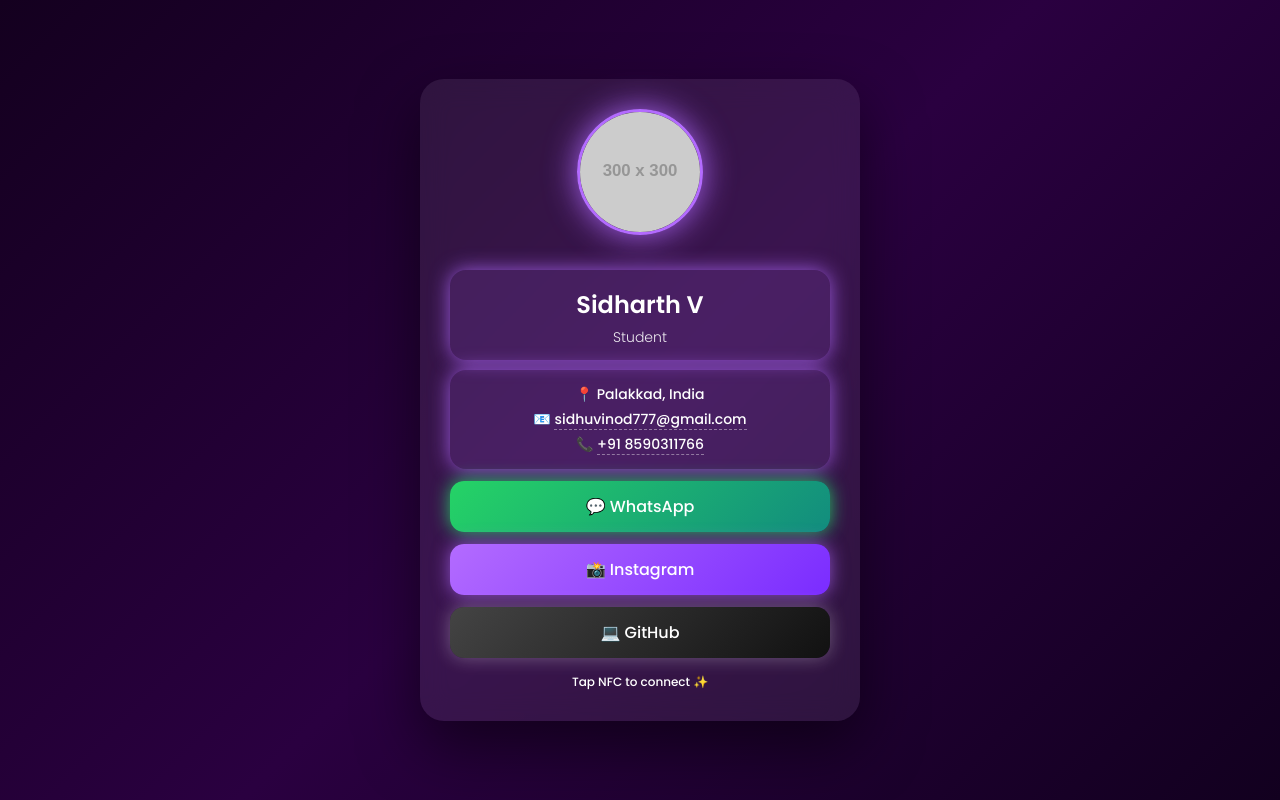
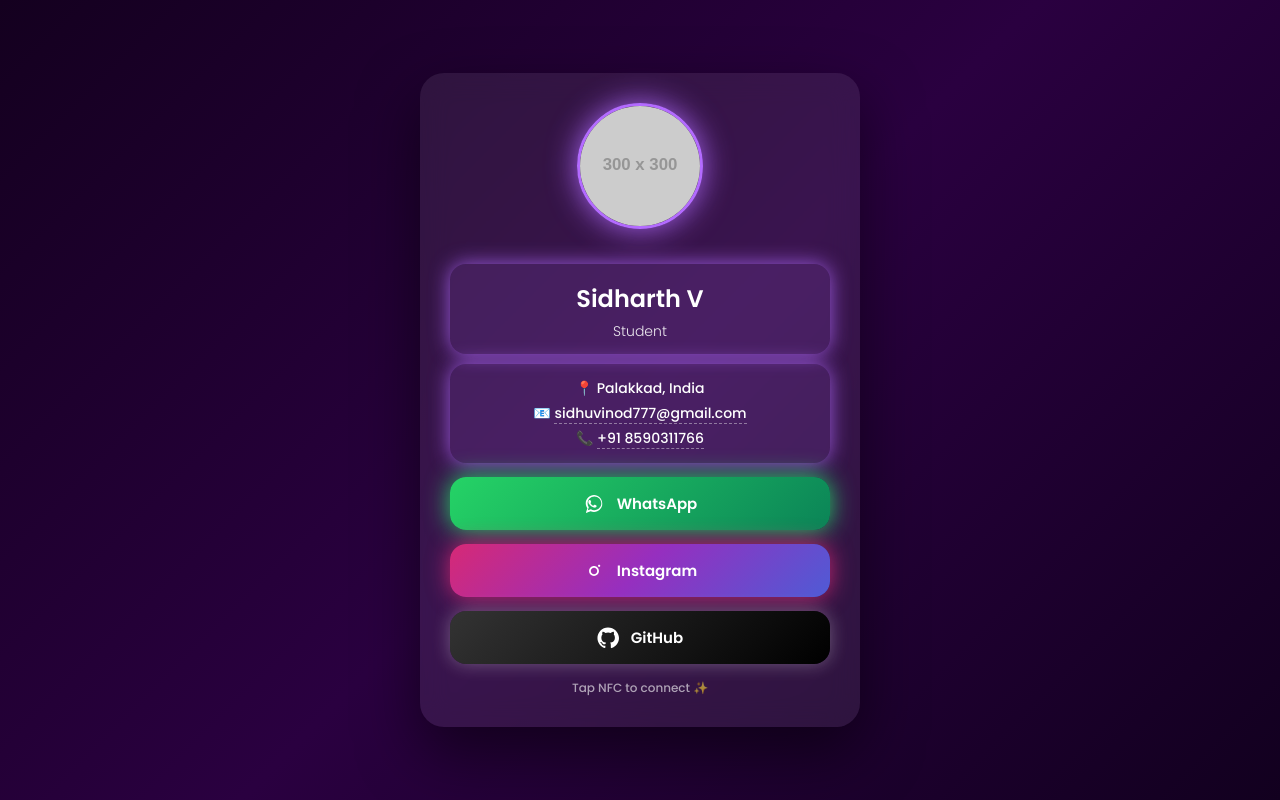
Before and after one commit to Ghost8911/My-Profile, a plain HTML site: page index.html in a window 1280 px wide. Drawn offline with Linux system fonts and the light colour scheme; placeholder pictures from the web are drawn by us.

Commit message:
Update index.html

```diff
--- a/index.html
+++ b/index.html
@@ -28,21 +28,16 @@ body {
     max-width: 380px;
     text-align: center;
     box-shadow: 0 25px 60px rgba(0,0,0,0.5);
-    transition: transform 0.15s ease;
 }
 
+/* Profile */
 .profile-img {
     width: 120px;
     height: 120px;
     border-radius: 50%;
     border: 3px solid #b36bff;
     margin-bottom: 18px;
-    animation: glowPulse 3s infinite ease-in-out;
-}
-
-@keyframes glowPulse {
-    0%,100% { box-shadow: 0 0 20px rgba(179,107,255,0.6); }
-    50% { box-shadow: 0 0 35px rgba(179,107,255,1); }
+    box-shadow: 0 0 30px rgba(179,107,255,0.9);
 }
 
 .glow-box {
@@ -53,17 +48,8 @@ body {
     margin: 10px 0;
 }
 
-h1 {
-    margin: 5px 0;
-    font-size: 24px;
-}
-
-h2 {
-    margin: 0;
-    font-size: 14px;
-    font-weight: 300;
-    opacity: 0.9;
-}
+h1 { margin: 5px 0; font-size: 24px; }
+h2 { margin: 0; font-size: 14px; font-weight: 300; opacity: 0.9; }
 
 .info {
     font-size: 14px;
@@ -76,58 +62,44 @@ h2 {
     border-bottom: 1px dashed rgba(255,255,255,0.4);
 }
 
-/* LINKS */
+/* Buttons */
 .links a {
-    display: block;
+    display: flex;
+    align-items: center;
+    justify-content: center;
+    gap: 12px;
     text-decoration: none;
     color: #fff;
-    padding: 13px;
-    border-radius: 14px;
-    margin: 12px 0;
-    font-weight: 500;
-    position: relative;
-    overflow: hidden;
-    transition: transform 0.3s ease, box-shadow 0.3s ease;
+    padding: 15px;
+    border-radius: 16px;
+    margin: 14px 0;
+    font-weight: 600;
+    font-size: 15px;
+}
+
+/* WhatsApp */
+.whatsapp {
+    background: linear-gradient(135deg, #25D366, #0b8457);
+    box-shadow: 0 0 25px rgba(37,211,102,1);
 }
 
 /* Instagram */
 .instagram {
-    background: linear-gradient(135deg, #b36bff, #7a2cff);
-    box-shadow: 0 0 18px rgba(179,107,255,0.7);
-}
-
-/* WhatsApp FIX */
-.whatsapp {
-    background: linear-gradient(135deg, #25D366, #128C7E);
-    box-shadow: 0 0 18px rgba(37,211,102,0.9);
-}
-
-.whatsapp:hover {
-    box-shadow: 0 15px 30px rgba(37,211,102,1);
+    background: linear-gradient(135deg, #d62976, #962fbf, #4f5bd5);
+    box-shadow: 0 0 22px rgba(214,41,118,0.9);
 }
 
 /* GitHub */
 .github {
-    background: linear-gradient(135deg, #444, #111);
+    background: linear-gradient(135deg, #333, #000);
     box-shadow: 0 0 18px rgba(255,255,255,0.3);
 }
 
-.links a:hover {
-    transform: translateY(-3px);
-}
-
-/* Ripple */
-.links a::after {
-    content: '';
-    position: absolute;
-    inset: 0;
-    background: rgba(255,255,255,0.15);
-    opacity: 0;
-    transition: opacity 0.3s;
-}
-
-.links a:active::after {
-    opacity: 1;
+/* Icons */
+.icon {
+    width: 22px;
+    height: 22px;
+    fill: #fff;
 }
 
 footer {
@@ -135,32 +107,21 @@ footer {
     font-size: 12px;
     opacity: 0.6;
 }
-
-/* Scroll animation */
-.animate {
-    opacity: 0;
-    transform: translateY(30px);
-    transition: all 0.8s ease;
-}
-
-.animate.show {
-    opacity: 1;
-    transform: translateY(0);
-}
 </style>
 </head>
 
 <body>
 
 <div class="card">
-    <img src="https://via.placeholder.com/300" class="profile-img animate">
 
-    <div class="glow-box animate">
+    <img src="https://via.placeholder.com/300" class="profile-img">
+
+    <div class="glow-box">
         <h1>Sidharth V</h1>
         <h2>Student</h2>
     </div>
 
-    <div class="glow-box info animate">
+    <div class="glow-box info">
         📍 Palakkad, India <br>
         📧 <a class="touch-link" href="mailto:sidhuvinod777@gmail.com">
             sidhuvinod777@gmail.com
@@ -171,50 +132,39 @@ footer {
     </div>
 
     <div class="links">
-        <a class="animate whatsapp"
-           href="https://wa.me/918590311766"
-           target="_blank">
-           💬 WhatsApp
+
+        <!-- WhatsApp -->
+        <a class="whatsapp" href="https://wa.me/918590311766" target="_blank">
+            <svg class="icon" viewBox="0 0 32 32">
+                <path d="M19.11 17.94c-.29-.15-1.72-.85-1.99-.95-.27-.1-.47-.15-.67.15-.2.29-.77.95-.95 1.15-.17.2-.35.22-.64.07-.29-.15-1.22-.45-2.32-1.43-.86-.77-1.44-1.72-1.61-2.01-.17-.29-.02-.45.13-.6.13-.13.29-.35.44-.52.15-.17.2-.29.29-.49.1-.2.05-.37-.02-.52-.07-.15-.67-1.61-.92-2.21-.24-.57-.48-.49-.67-.5h-.57c-.2 0-.52.07-.79.37-.27.29-1.04 1.01-1.04 2.47 0 1.46 1.06 2.87 1.21 3.07.15.2 2.09 3.2 5.06 4.49.71.31 1.26.49 1.69.63.71.23 1.36.2 1.87.12.57-.08 1.72-.7 1.97-1.37.24-.67.24-1.24.17-1.37-.07-.12-.27-.2-.56-.35z"/>
+                <path d="M16.02 3C9.39 3 4 8.39 4 15.02c0 2.65.87 5.1 2.34 7.08L4 29l7.1-2.29a12 12 0 0 0 4.92 1.01h.01c6.63 0 12.02-5.39 12.02-12.02C28.05 8.39 22.66 3 16.02 3zm0 22.02c-1.57 0-3.11-.42-4.46-1.22l-.32-.19-4.21 1.35 1.38-4.1-.21-.33a9.97 9.97 0 0 1-1.56-5.5c0-5.51 4.48-9.99 9.99-9.99 5.51 0 9.99 4.48 9.99 9.99 0 5.51-4.48 9.99-9.99 9.99z"/>
+            </svg>
+            WhatsApp
         </a>
 
-        <a class="animate instagram"
-           href="https://www.instagram.com/d_evil_2011"
-           target="_blank">
-           📸 Instagram
+        <!-- Instagram -->
+        <a class="instagram" href="https://www.instagram.com/d_evil_2011" target="_blank">
+            <svg class="icon" viewBox="0 0 448 512">
+                <path d="M224.1 141c-63.6 0-114.9 51.3-114.9 114.9s51.3 114.9 114.9 114.9S339 319.5 339 255.9 287.7 141 224.1 141zm0 189.6c-41.1 0-74.7-33.5-74.7-74.7s33.5-74.7 74.7-74.7 74.7 33.5 74.7 74.7-33.6 74.7-74.7 74.7zm146.4-194.3c0 14.9-12 26.8-26.8 26.8-14.9 0-26.8-12-26.8-26.8s12-26.8 26.8-26.8 26.8 12 26.8 26.8z"/>
+            </svg>
+            Instagram
         </a>
 
-        <a class="animate github"
-           href="https://github.com/Ghost8911/My-Profile"
-           target="_blank">
-           💻 GitHub
+        <!-- GitHub -->
+        <a class="github" href="https://github.com/Ghost8911/My-Profile" target="_blank">
+            <svg class="icon" viewBox="0 0 24 24">
+                <path d="M12 .5C5.65.5.5 5.65.5 12c0 5.09 3.29 9.41 7.86 10.94.57.1.78-.25.78-.56v-1.98c-3.2.7-3.87-1.54-3.87-1.54-.53-1.35-1.3-1.71-1.3-1.71-1.06-.72.08-.71.08-.71 1.17.08 1.79 1.2 1.79 1.2 1.04 1.79 2.73 1.27 3.4.97.1-.75.41-1.27.74-1.56-2.55-.29-5.23-1.28-5.23-5.69 0-1.26.45-2.29 1.19-3.1-.12-.29-.52-1.45.11-3.02 0 0 .97-.31 3.18 1.18a11.1 11.1 0 0 1 5.8 0c2.21-1.49 3.18-1.18 3.18-1.18.63 1.57.23 2.73.11 3.02.74.81 1.19 1.84 1.19 3.1 0 4.42-2.69 5.39-5.25 5.67.42.36.8 1.09.8 2.2v3.26c0 .31.21.66.79.55C20.71 21.41 24 17.09 24 12 24 5.65 18.35.5 12 .5z"/>
+            </svg>
+            GitHub
         </a>
+
     </div>
 
-    <footer class="animate">
+    <footer>
         Tap NFC to connect ✨
     </footer>
+
 </div>
-
-<script>
-/* Scroll reveal */
-const items = document.querySelectorAll('.animate');
-const observer = new IntersectionObserver(entries => {
-    entries.forEach(e => e.isIntersecting && e.target.classList.add('show'));
-}, { threshold: 0.2 });
-items.forEach(i => observer.observe(i));
-
-/* Card tilt */
-const card = document.querySelector('.card');
-card.addEventListener('mousemove', e => {
-    const r = card.getBoundingClientRect();
-    const x = e.clientX - r.left - r.width / 2;
-    const y = e.clientY - r.top - r.height / 2;
-    card.style.transform = `rotateX(${(-y/20)}deg) rotateY(${(x/20)}deg)`;
-});
-card.addEventListener('mouseleave', () => {
-    card.style.transform = 'rotateX(0) rotateY(0)';
-});
-</script>
 
 </body>
 </html>
```
